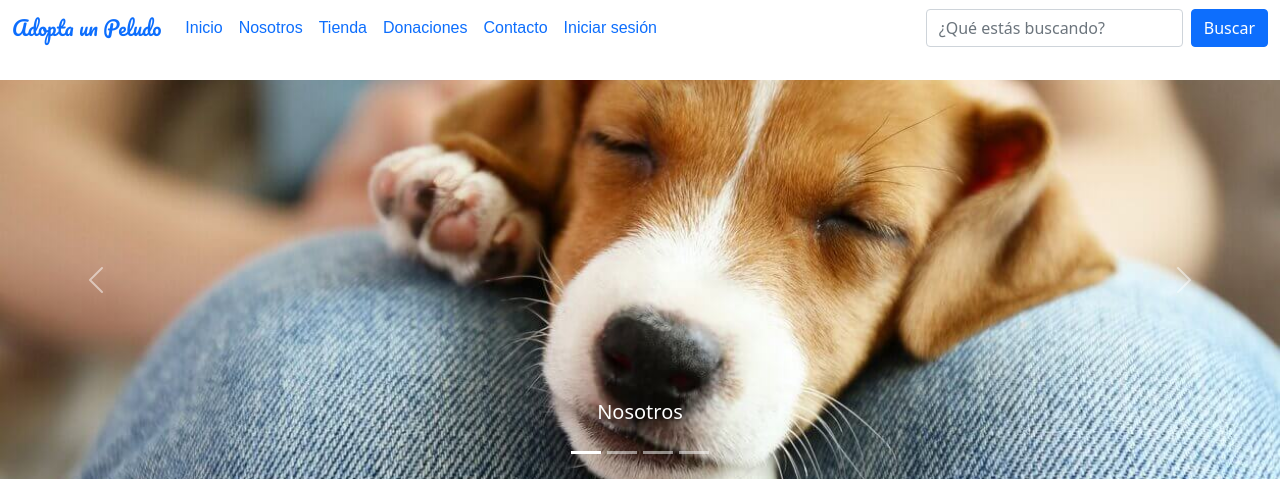
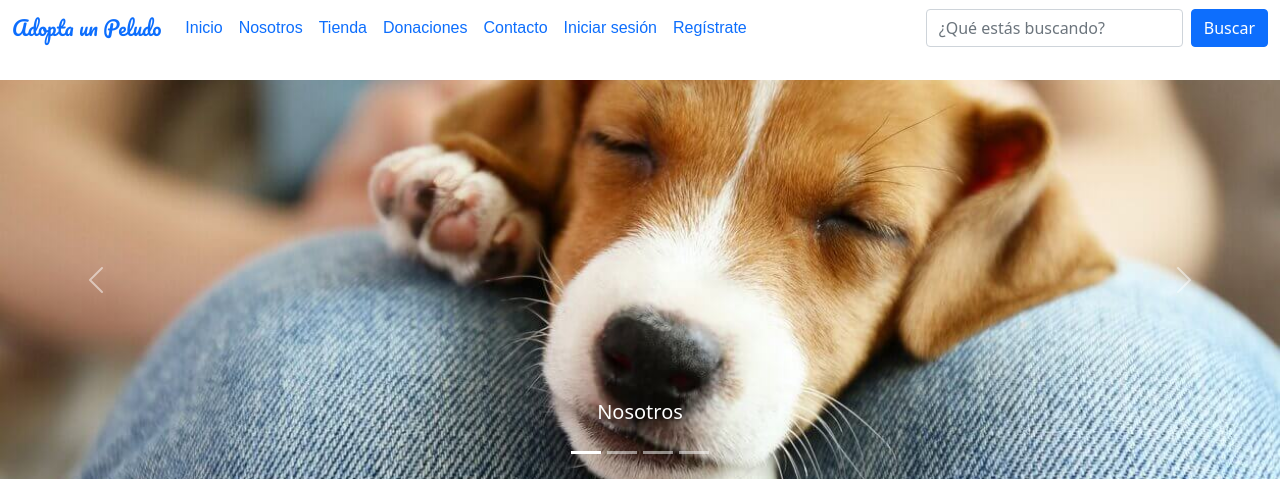
Before and after one commit to palomaandrea/adopta_un_peludo, a Django app: page /adopta_un_peludo/index in a window 1280 px wide. Shown: the top 479 px of the page. Run offline with Django 4.2, Linux system fonts and the light colour scheme.

Commit message:
Se agrega Regístrate al navbar en todas las rutas

```diff
--- a/misProyectos/adopta_un_peludo/templates/adopta_un_peludo/contacto.html
+++ b/misProyectos/adopta_un_peludo/templates/adopta_un_peludo/contacto.html
@@ -51,6 +51,10 @@
                     <li class="nav-item">
                         <a class="nav-link" href="{% url 'inicia_sesion' %}">Iniciar sesión</a>
                     </li>
+                    <li class="nav-item">
+                        <a class="nav-link" href="{% url 'crear_cuenta' %}">Regístrate</a>
+                    </li>
+
 
                 </ul>
                 <form class="d-flex" role="search">
--- a/misProyectos/adopta_un_peludo/templates/adopta_un_peludo/crear_cuenta.html
+++ b/misProyectos/adopta_un_peludo/templates/adopta_un_peludo/crear_cuenta.html
@@ -47,6 +47,10 @@
                     <li class="nav-item">
                         <a class="nav-link" href="inicia_sesion.html">Iniciar sesión</a>
                     </li>
+                    <li class="nav-item">
+                        <a class="nav-link" href="{% url 'crear_cuenta' %}">Regístrate</a>
+                    </li>
+
 
                 </ul>
                 <form class="d-flex" role="search">
--- a/misProyectos/adopta_un_peludo/templates/adopta_un_peludo/donaciones.html
+++ b/misProyectos/adopta_un_peludo/templates/adopta_un_peludo/donaciones.html
@@ -52,6 +52,10 @@
                     <li class="nav-item">
                         <a class="nav-link" href="{% url 'inicia_sesion' %}">Iniciar sesión</a>
                     </li>
+                    <li class="nav-item">
+                        <a class="nav-link" href="{% url 'crear_cuenta' %}">Regístrate</a>
+                    </li>
+
 
                 </ul>
                 <form class="d-flex" role="search">
--- a/misProyectos/adopta_un_peludo/templates/adopta_un_peludo/index.html
+++ b/misProyectos/adopta_un_peludo/templates/adopta_un_peludo/index.html
@@ -47,7 +47,9 @@
                     <li class="nav-item">
                         <a class="nav-link" href="{% url 'inicia_sesion' %}">Iniciar sesión</a>
                     </li>
-
+                    <li class="nav-item">
+                        <a class="nav-link" href="{% url 'crear_cuenta' %}">Regístrate</a>
+                    </li>
                 </ul>
                 <form class="d-flex" role="search">
                     <input class="form-control me-2" type="search" placeholder="¿Qué estás buscando?"
--- a/misProyectos/adopta_un_peludo/templates/adopta_un_peludo/inicia_sesion.html
+++ b/misProyectos/adopta_un_peludo/templates/adopta_un_peludo/inicia_sesion.html
@@ -47,6 +47,10 @@
                     <li class="nav-item">
                         <a class="nav-link" href="{% url 'inicia_sesion' %}">Iniciar sesión</a>
                     </li>
+                    <li class="nav-item">
+                        <a class="nav-link" href="{% url 'crear_cuenta' %}">Regístrate</a>
+                    </li>
+
 
                 </ul>
                 <form class="d-flex" role="search">
--- a/misProyectos/adopta_un_peludo/templates/adopta_un_peludo/nosotros.html
+++ b/misProyectos/adopta_un_peludo/templates/adopta_un_peludo/nosotros.html
@@ -52,6 +52,10 @@
                     <li class="nav-item">
                         <a class="nav-link" href="{% url 'inicia_sesion' %}">Iniciar sesión</a>
                     </li>
+                    <li class="nav-item">
+                        <a class="nav-link" href="{% url 'crear_cuenta' %}">Regístrate</a>
+                    </li>
+
 
                 </ul>
                 <form class="d-flex" role="search">
--- a/misProyectos/adopta_un_peludo/templates/adopta_un_peludo/tienda.html
+++ b/misProyectos/adopta_un_peludo/templates/adopta_un_peludo/tienda.html
@@ -53,6 +53,10 @@
                     <li class="nav-item">
                         <a class="nav-link" href="{% url 'inicia_sesion' %}">Iniciar sesión</a>
                     </li>
+                    <li class="nav-item">
+                        <a class="nav-link" href="{% url 'crear_cuenta' %}">Regístrate</a>
+                    </li>
+
                 </ul>
                 <form class="d-flex" role="search">
                     <input class="form-control me-2" type="search" placeholder="¿Qué estás buscando?"
```
